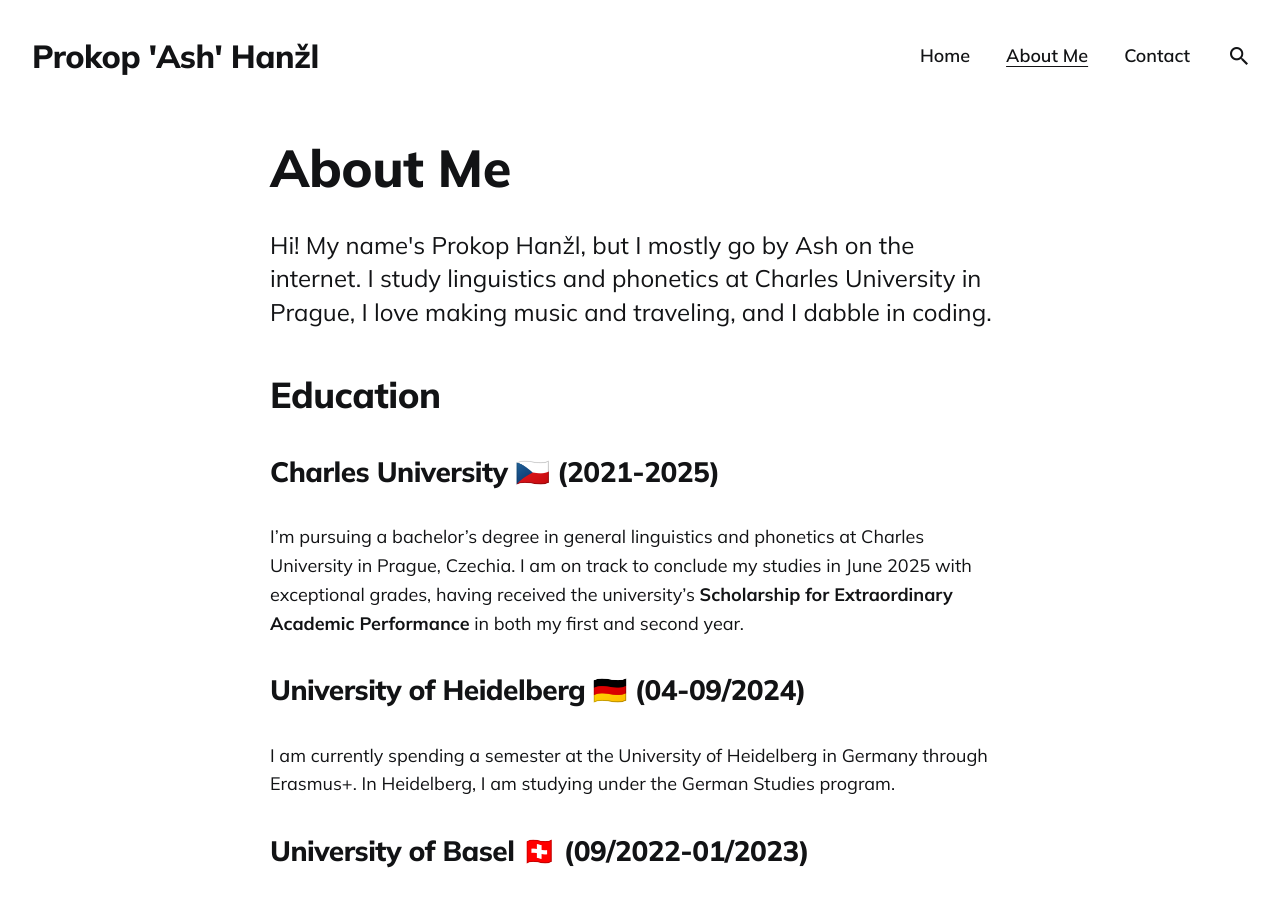
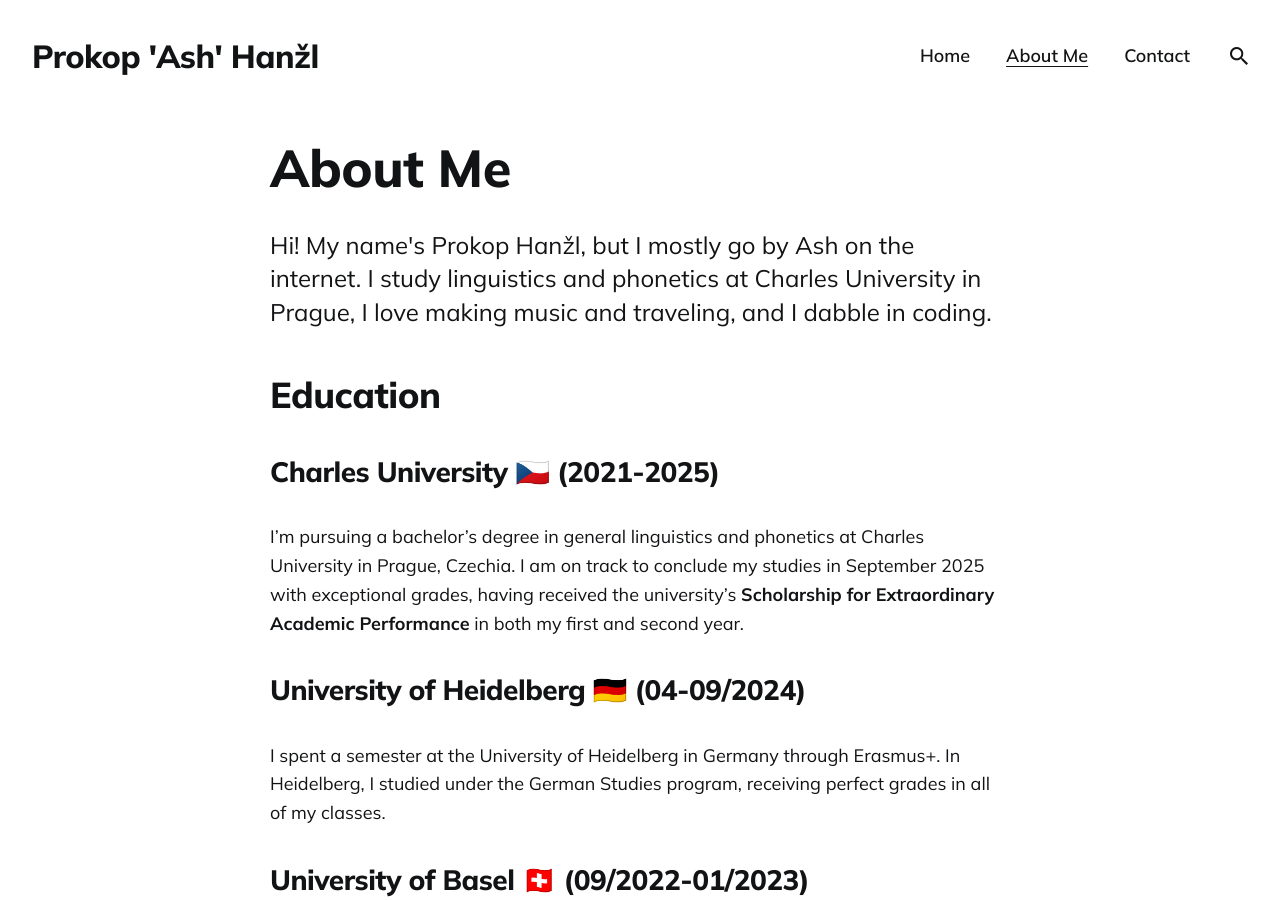
Before and after one commit to prokophanzl/prokophanzl.github.io, a Jekyll site: the page built from _pages/about.md, in a window 1280 px wide and 900 px high. Built offline with Jekyll 4.4.1, drawn with Linux system fonts in a browser that asks for light colours.

Commit message:
Update about.md

```diff
--- a/_pages/about.md
+++ b/_pages/about.md
@@ -11,11 +11,11 @@
 
 ## Charles University 🇨🇿 (2021-2025)
 
-I'm pursuing a bachelor's degree in general linguistics and phonetics at Charles University in Prague, Czechia. I am on track to conclude my studies in June 2025 with exceptional grades, having received the university's **Scholarship for Extraordinary Academic Performance** in both my first and second year.
+I'm pursuing a bachelor's degree in general linguistics and phonetics at Charles University in Prague, Czechia. I am on track to conclude my studies in September 2025 with exceptional grades, having received the university's **Scholarship for Extraordinary Academic Performance** in both my first and second year.
 
 ## University of Heidelberg 🇩🇪 (04-09/2024)
 
-I am currently spending a semester at the University of Heidelberg in Germany through Erasmus+. In Heidelberg, I am studying under the German Studies program.
+I spent a semester at the University of Heidelberg in Germany through Erasmus+. In Heidelberg, I studied under the German Studies program, receiving perfect grades in all of my classes.
 
 ## University of Basel 🇨🇭 (09/2022-01/2023)
 
```
